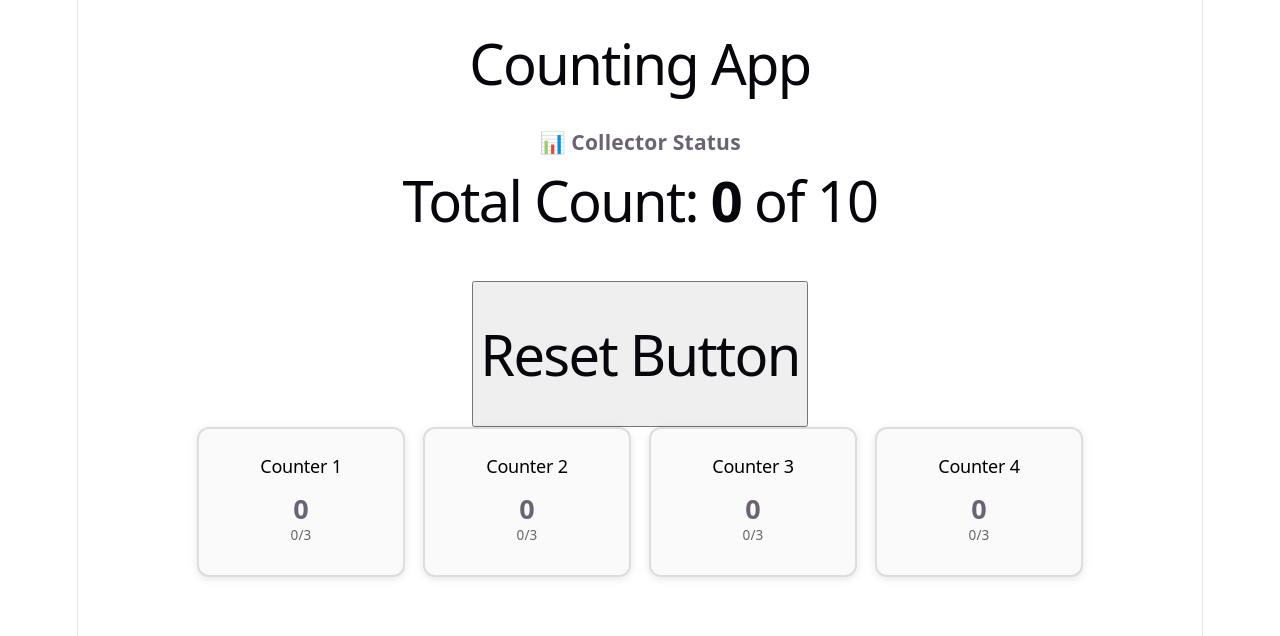
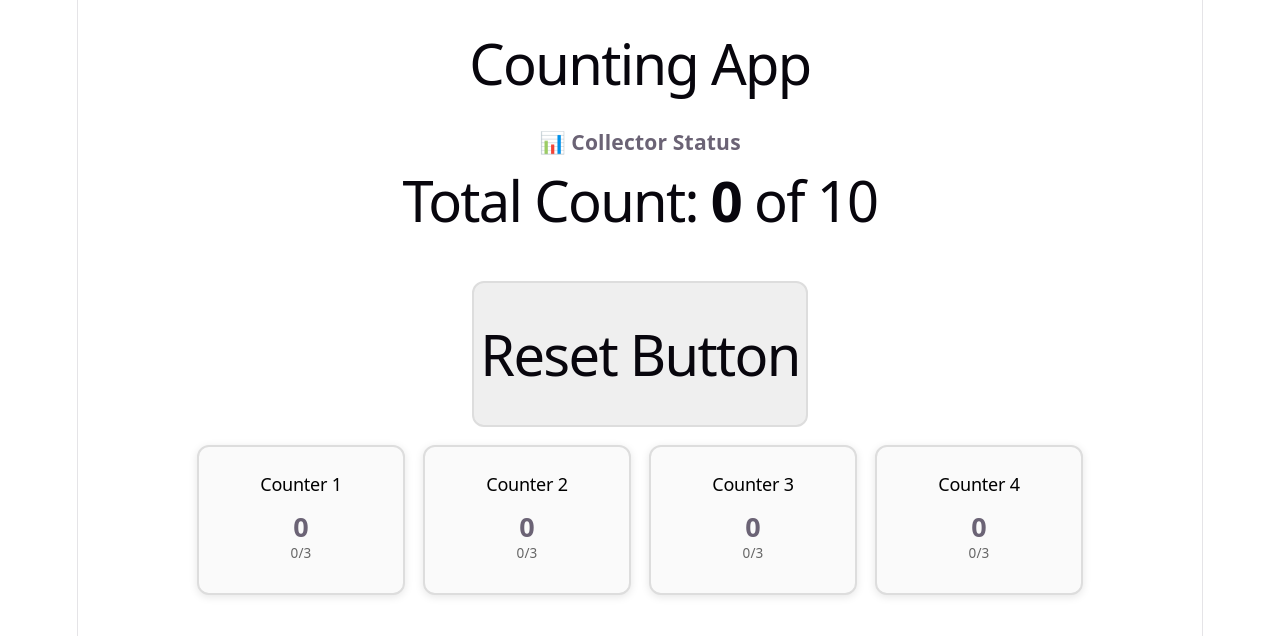
Before and after one commit to Acasez/counter-task, a React (Vite) app: page / in a window 1280 px wide. Shown: the top 636 px of the page. Built offline with nearby package versions, Linux system fonts and the light colour scheme.

Commit message:
Reset button styling

```diff
--- a/src/App.tsx
+++ b/src/App.tsx
@@ -58,7 +58,14 @@ export default function App() {
         maxCount={TOTAL_MAX}
       />
 
-      <button onClick={resetCounting}>
+      <button
+        onClick={resetCounting}
+        style={{
+          border: "2px solid #ddd",
+          borderRadius: "12px",
+          marginBottom: "1rem",
+        }}
+      >
         <h1>Reset Button</h1>
       </button>
 
```
